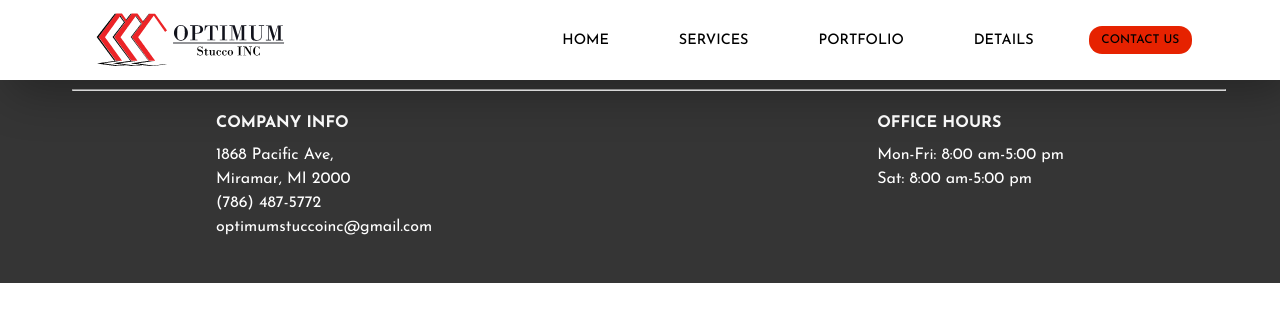
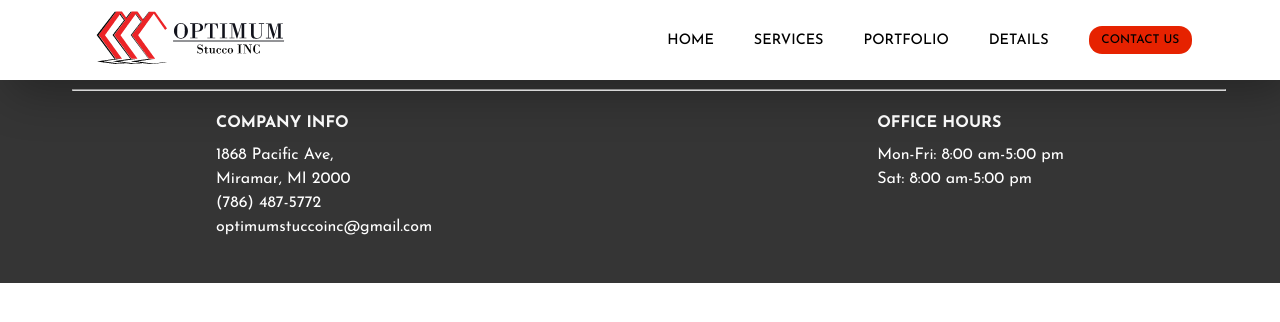
Before and after one commit to CristianDQL/REACT_NEXT_STUCCO, a Next.js app: page /contact in a window 1280 px wide. Shown: the top 322 px of the page. Built offline with nearby package versions, Linux system fonts and the light colour scheme.

Commit message:
"fixed Image logo and Link"

```diff
--- a/app/layout.js
+++ b/app/layout.js
@@ -1,9 +1,11 @@
-import Navbar from "@/src/components/Navbar/Navbar";
+
 import "./globals.css";
 /* import '@/app/ui/global.css'; */
 // forma de importar Fonts en Next
 import {Josefin_Sans} from 'next/font/google';
-import Footer from "@/src/components/Footer/Footer";
+
+import Navbar from "../src/components/Navbar/Navbar";
+import Footer from "../src/components/Footer/Footer";
 /* import { Josef } from '@/app/ui/fonts'; */
 
 export const metadata = {
@@ -34,8 +36,10 @@ export default function RootLayout({ children }) {
         <Navbar/>
         {children}
 
+        <Footer/>
+
       </body>
-      <Footer/>  {/* AL no ser el page.jsx, teniendo html, no sale al fondo, comprobar tras agregar más código. */}
+        {/* AL no ser el page.jsx, teniendo html, no sale al fondo, comprobar tras agregar más código. */}
 
       {/* antialiased es una clase tailwind, que he recreado en global.css, no sé si funciona correctamente */}
       {/* <body className={`${Josef.className} antialiased`}>{children}</body>
--- a/package.json
+++ b/package.json
@@ -24,5 +24,8 @@
     "react-scroll": "^1.8.9",
     "react-slick": "^0.29.0",
     "slick-carousel": "^1.8.1"
+  },
+  "devDependencies": {
+    "@types/node": "22.2.0"
   }
 }
--- a/src/components/Navbar/Navbar.css
+++ b/src/components/Navbar/Navbar.css
@@ -187,7 +187,7 @@
 .link-style {
     display: flex;
     align-items: center;
-    padding: 10px 15px;
+    /* padding: 1px 15px; */
     color: #000000; /* Color por defecto de los enlaces */
     text-decoration: none; /* Elimina el subrayado */
     transition: color 0.3s, background-color 0.3s; /* Transiciones suaves para color y fondo */
@@ -247,12 +247,13 @@
 
     .nm-container>:nth-child(1){ /*Afecta al primer child de ese contenedor*/
         font-weight: bold;
+
     }
 
     .nm-menu{
         position: fixed;
         top: 4.1rem;
-        padding: 3rem 2rem;
+        padding: 1rem 2rem;
         box-sizing: border-box;
         left: 0;
         display: flex;
@@ -269,8 +270,8 @@
 
     /*Span del menú hamburguesa, divisiones entre submenús - CAMBIARRRRRRRRRR----*/
     .nm-menu a{
-        margin-bottom: 2rem;
-        padding-bottom: 1rem;
+        margin-bottom: 0.5rem;
+        padding-bottom: 0.5rem;
         border-bottom: 1px solid black;/* var(--border-color) */;
 
         display: block; /* Asegura que el enlace ocupe todo el espacio horizontal para facilitar la interacción */
@@ -293,6 +294,7 @@
         padding: 1rem 0rem;
         border-radius: 999px;
         color : rgb(0, 0, 0);/* var(--dark-bg); */
+        margin-top: 1rem;
 
         transition: padding 0.3s ease-in-out, font-size 0.3s ease-in-out;
     }
@@ -381,8 +383,8 @@
 
     /*Span del menú hamburguesa, divisiones entre submenús - CAMBIARRRRRRRRRR----*/
     .nm-menu a{
-        margin-bottom: 2rem;
-        padding-bottom: 1rem;
+        margin-bottom: 0.5rem;
+        padding-bottom: 0.5rem;
 
 
         display: block; /* Asegura que el enlace ocupe todo el espacio horizontal para facilitar la interacción */
--- a/src/components/Navbar/Navbar.jsx
+++ b/src/components/Navbar/Navbar.jsx
@@ -7,22 +7,23 @@ import { BiMenuAltRight } from 'react-icons/bi';
 import { RxCross2 } from 'react-icons/rx';
 import { motion, useMotionValueEvent, useScroll } from "framer-motion"; /* Sticky menu */
 
-import Image from 'next/image';
+
 
 /* links */
 import Link from 'next/link';
 import { usePathname } from 'next/navigation';
 import clsx from 'clsx';
+import Image from 'next/image';
 
 // Map of links to display in the side navigation.
 // Depending on the size of the application, this would be stored in a database.
 const links = [
-    { name: 'Home', href: '/'},
+    { name: 'HOME', href: '/'},
     {
-      name: 'Services', href: '/services'
+      name: 'SERVICES', href: '/services'
     },
-    { name: 'Portfolio', href: '/portfolio'},
-    { name: 'Details', href: '/details'},
+    { name: 'PORTFOLIO', href: '/portfolio'},
+    { name: 'DETAILS', href: '/details'},
   ];
 
 
@@ -60,7 +61,20 @@ const Navbar = () => {
                 {/*Dos secciones para el navbat*/}
                 {/*Left side */}
                 <div className="n-logo">
-                 <img src="NavBar/optimum-stucco-services-logo.svg" alt="LOGO"  />
+                    <Link href="/" >
+
+                        <Image
+                            src="/NavBar/optimum-stucco-services-logo.svg"
+                            alt="Optimum Stucco INC, Specializing in Residential and Commercial Stucco Applications"
+                            width={200}
+                            height={60}
+                            layout="fixed"
+                        />
+
+                    </Link>
+
+
+
                 </div>
 
                 {/*Right side*/}
@@ -82,23 +96,6 @@ const Navbar = () => {
                         </Link>
                     ))}
 
-
-
-
-
-                        {/* <Link to="wwd-wrapper" spy={true} smooth={true}>
-                            <span>HOME</span>
-                        </Link>
-                        <Link to="hiw-wrapper" spy smooth offset={100}>
-                            <span>SERVICES</span>
-                        </Link>
-                        <Link to="wwi-wrapper" spy smooth >
-                            <span>PORTFOLIO</span>
-                        </Link>
-                        <Link to="t-wrapper" spy smooth offset={100}>
-                            <span>DETAILS </span>
-                        </Link> */}
-
                     </div>
                     <div className="fund-button">CONTACT US</div>
                 </div>
@@ -114,7 +111,17 @@ const Navbar = () => {
         <div className="nm-container">
             {/*Logo*/}
             <div className="nm-logo">
-              <img  src="NavBar/optimum-stucco-services-logo.svg" alt="LOGO1"  />
+                <Link href="/" >
+
+                            <Image
+                                src="/NavBar/optimum-stucco-services-logo.svg"
+                                alt="Optimum Stucco Services, Specializing in Residential and Commercial Stucco Applications"
+                                width={200}
+                                height={60}
+                                layout="fixed"
+                            />
+
+                        </Link>
             </div>
 
 
@@ -128,43 +135,6 @@ const Navbar = () => {
 
             {/*Mobile Menu*/}
             <div className="nm-menu" style={{transform: mobileMenuOpened && "translateX(0%)"}}> {/*El style es para que se vea con el click*/}
-
-                {/* <Link
-                    onClick={() => setMobileMenuOpened(false)}
-                    to="wwd-wrapper"
-                    spy={true}
-                    smooth={true}
-                >
-                    <span>HOME</span>
-                </Link>
-                <Link
-                    onClick={() => setMobileMenuOpened(false)}
-                    to="hiw-wrapper"
-                    spy
-                    smooth
-                    offset={100}
-                >
-                    <span>SERVICES</span>
-                </Link>
-                <Link
-                    onClick={() => setMobileMenuOpened(false)}
-                    to="wwi-wrapper"
-                    spy
-                    smooth
-                >
-                    <span>PORTFOLIO</span>
-                </Link>
-                <Link
-                    onClick={() => setMobileMenuOpened(false)}
-                    to="t-wrapper"
-                    spy
-                    smooth
-                    offset={100}
-                >
-                    <span>DETAILS</span>
-                </Link> */}
-
-
 
                     {links.map((link) => (
                         <Link
```
Also changed, not shown: app/page.js (+4 -52 lines), app/ui/fonts.ts (deleted, +0 -8 lines), tsconfig.json (deleted, +0 -34 lines), 1 other file (tests, documents, lock files or other folders).
